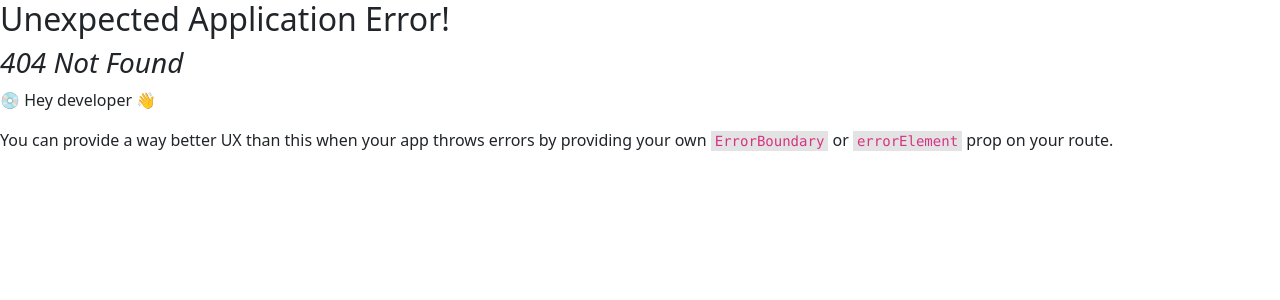
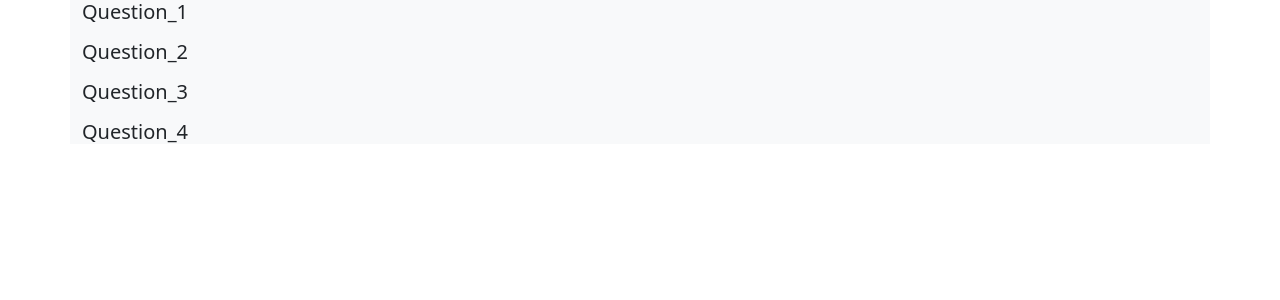
Before and after one commit to mahfuzctg/Assignment_9, a React (Vite) app: page /blog in a window 1280 px wide. Before the commit this address had no page. Shown: the top 300 px of the page. Built offline with nearby package versions, Linux system fonts and the light colour scheme.

Commit message:
banner section done

```diff
--- /dev/null
+++ b/src/Components/Blog/Blog.jsx
@@ -0,0 +1,29 @@
+import React from 'react';
+
+const Blog = () => {
+    return (
+        <div className='container bg-light'>
+            <div>
+                <h5>Question_1</h5>
+                <p></p>
+            </div>
+
+            <div>
+                <h5>Question_2</h5>
+                <p></p>
+            </div>
+
+            <div>
+                <h5>Question_3</h5>
+                <p></p>
+            </div>
+
+            <div>
+                <h5>Question_4</h5>
+                <p></p>
+            </div>
+        </div>
+    );
+};
+
+export default Blog;
--- a/src/Components/Features/Features.jsx
+++ b/src/Components/Features/Features.jsx
@@ -1,10 +1,10 @@
 import React from 'react';
 
 const Features = ({feature}) => {
-    const {img, name, title} = feature;
+
     return (
         <div>
-            <h3>{title}</h3>
+
         </div>
     );
 };
--- a/src/Components/Home/Home.jsx
+++ b/src/Components/Home/Home.jsx
@@ -8,6 +8,7 @@ import Features from '../Features/Features';
 const Home = () => {
     const categorys = useLoaderData();
     const features = useLoaderData();
+
 
     return (
         <div className='container '>
@@ -40,13 +41,7 @@ const Home = () => {
             </div>
 
             {/* here is features section */}
-            <div>
-                {
-                       features.map(feature => <Features
-                        key={feature.id}
-                         feature={feature}></Features>)
-                }
-            </div>
+
         </div>
 
 
--- a/src/main.jsx
+++ b/src/main.jsx
@@ -10,8 +10,11 @@ import {
 import Header from './Components/Header/Header';
 import Home from './Components/Home/Home';
 import Main from './Components/Main/Main';
+import Features from './Components/Features/Features';
+import Blog from './Components/Blog/Blog';
 const router = createBrowserRouter([
   {
+
     path: "/",
     element: <Main></Main>,
     children: [
@@ -20,15 +23,14 @@ const router = createBrowserRouter([
         element: <Home></Home>,
         loader: () => fetch('Category.json'),
 
-      },
-      {
-        path: '/',
-        element: <Home></Home>,
-        loader: () => fetch('Features.json'),
+      }
 
-      }
     ]
   },
+  {
+    path: '/blog',
+    element: <Blog></Blog>
+  }
 ]);
 
 ReactDOM.createRoot(document.getElementById('root')).render(
```
